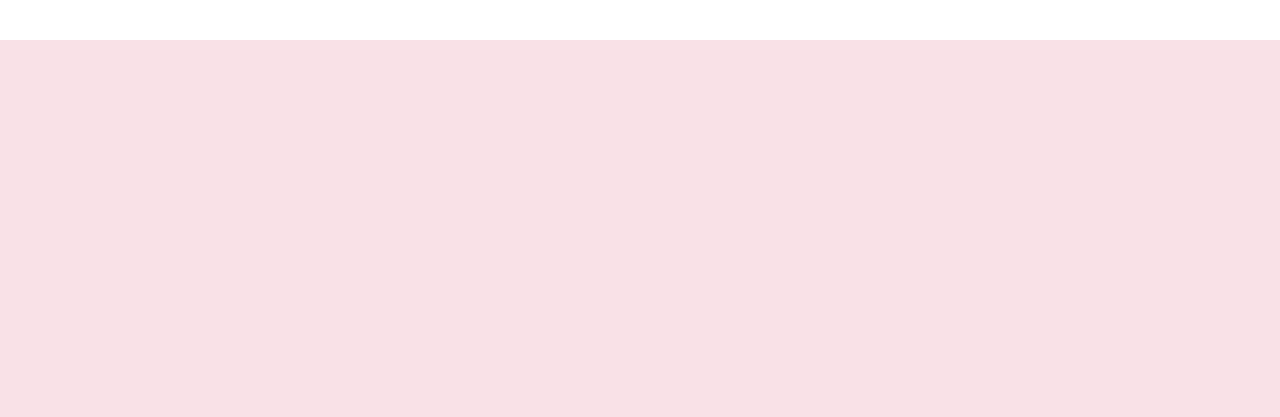
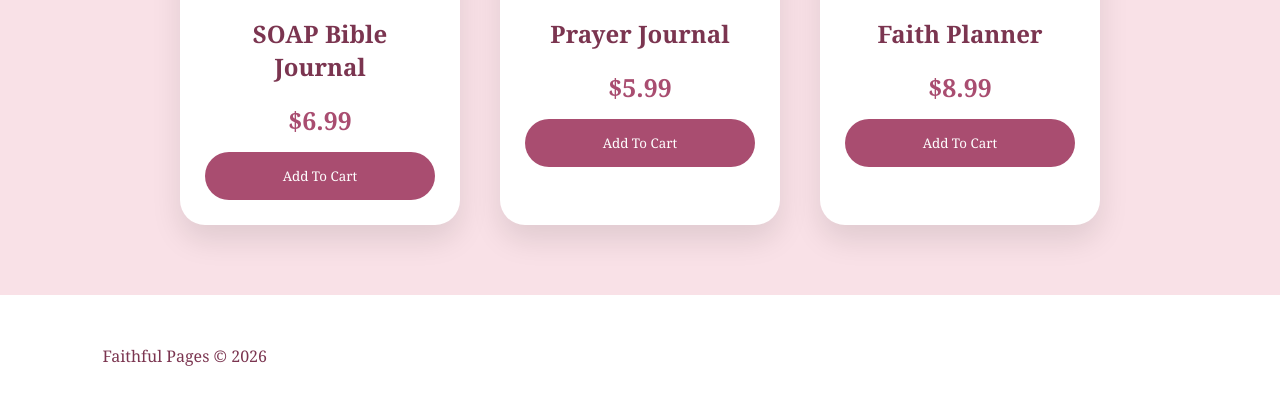
Before and after one commit to JusFrosty/Aurorawebsite, a plain HTML site: page html2.html in a window 1280 px wide. Shown: the part 603-1020 px from the top of the page. Before the commit the page ends 800 px from the top, so only its background shows below. Drawn offline with Linux system fonts and the light colour scheme.

Commit message:
Update style.css

```diff
--- a/style.css
+++ b/style.css
@@ -300,3 +300,96 @@
 }
 
 }
+
+
+.shop-page{
+
+padding:70px 8%;
+text-align:center;
+background:#f9e1e7;
+
+}
+
+
+.shop-page h1{
+
+font-size:60px;
+font-weight:900;
+letter-spacing:2px;
+
+}
+
+
+
+.shop-grid{
+
+display:flex;
+justify-content:center;
+gap:40px;
+margin-top:50px;
+flex-wrap:wrap;
+
+}
+
+
+
+.product-card{
+
+background:white;
+width:280px;
+
+padding:25px;
+
+border-radius:25px;
+
+box-shadow:0 15px 30px rgba(0,0,0,0.1);
+
+}
+
+
+
+.product-image{
+
+height:260px;
+
+background:#efc4d5;
+
+display:flex;
+
+align-items:center;
+justify-content:center;
+
+font-size:90px;
+
+border-radius:20px;
+
+}
+
+
+
+.product-card h2{
+
+margin:20px 0;
+
+}
+
+
+
+.price{
+
+font-size:25px;
+font-weight:bold;
+
+color:#a94d70;
+
+}
+
+
+
+.product-card button{
+
+margin-top:15px;
+
+width:100%;
+
+}
```
